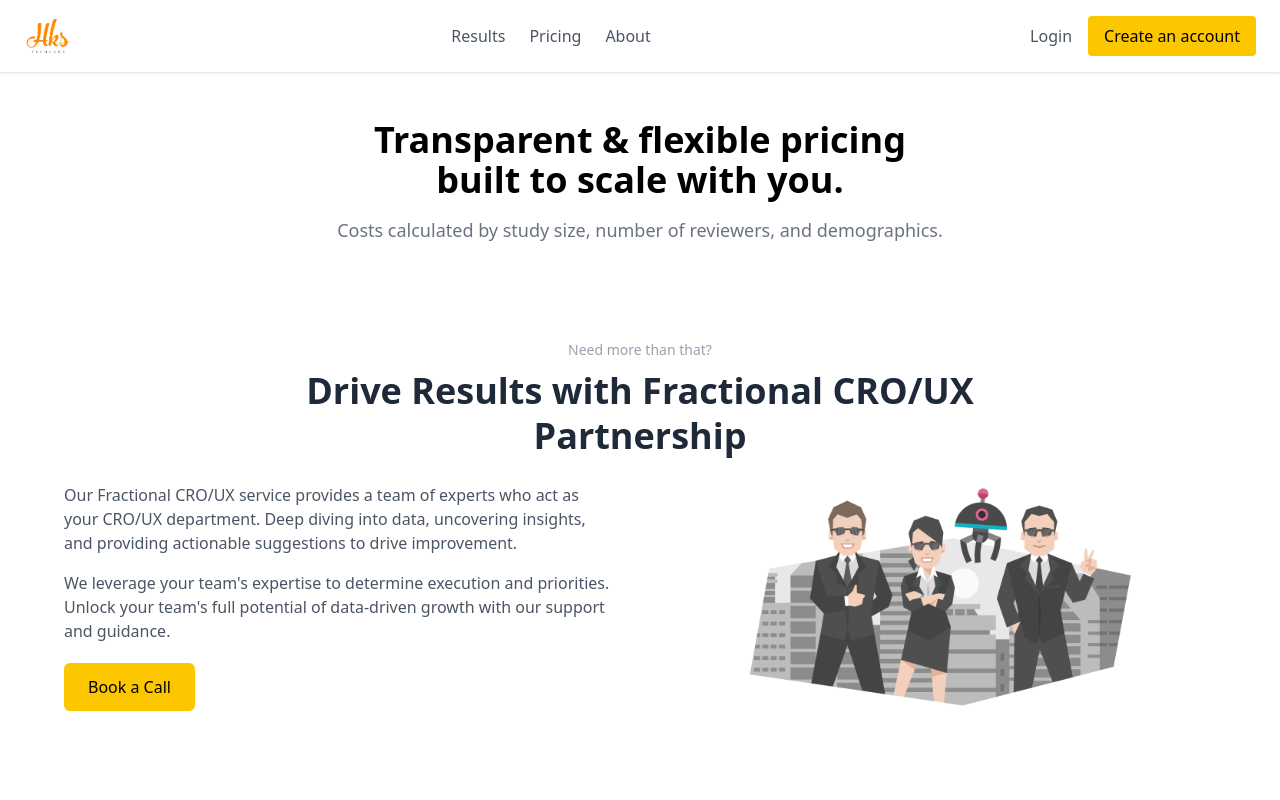
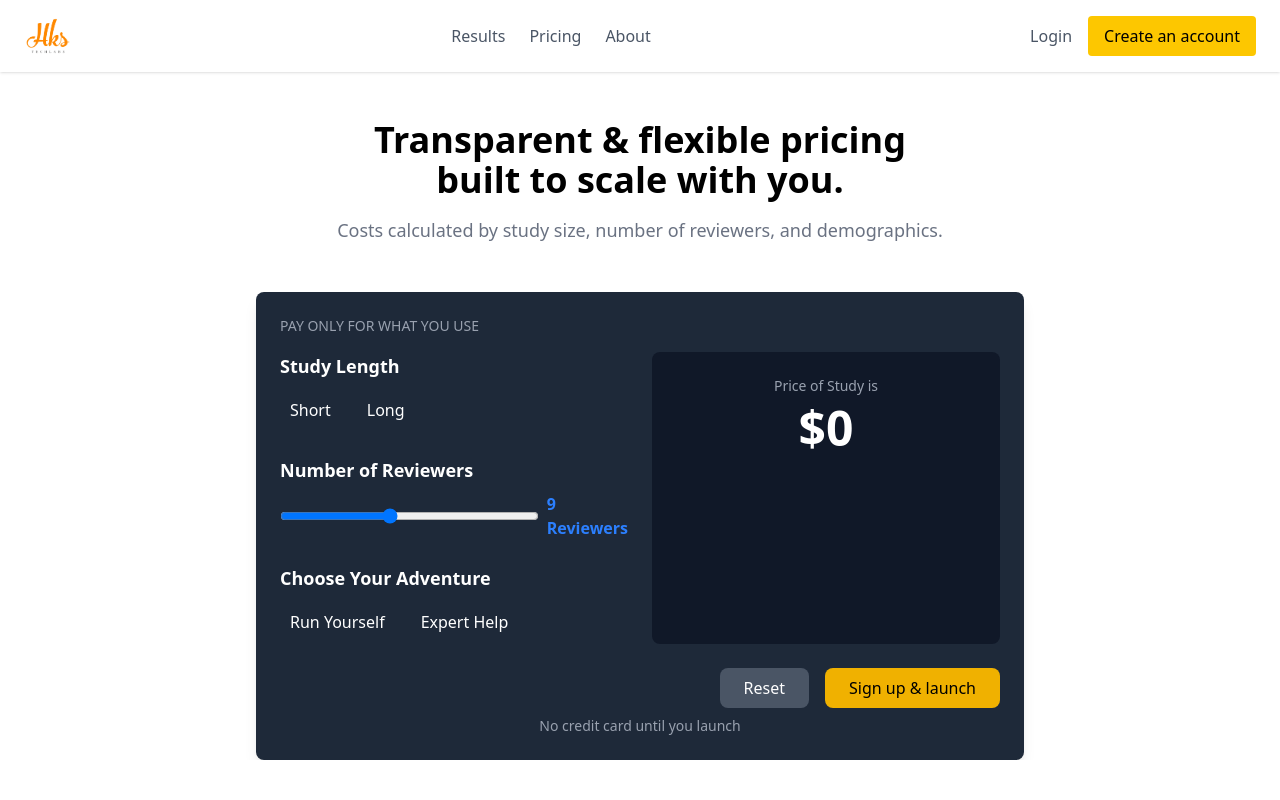
Before and after one commit to usmanhasann/hkslabsAssignment, a React (Vite) app: page / in a window 1280 px wide. Shown: the top 800 px of the page. Built offline with nearby package versions, Linux system fonts and the light colour scheme.

Commit message:
Create SubscriptionP;an component

```diff
--- a/src/App.jsx
+++ b/src/App.jsx
@@ -2,12 +2,14 @@ import React from "react";
 import "./App.css";
 import Header from "./components/Header";
 import Hero from "./components/Hero";
+import SubscriptionPlan from "./components/SubscriptionPlan";
 import AboutUs from "./components/AboutUs";
 function App() {
   return (
     <>
       <Header />
       <Hero />
+      <SubscriptionPlan />
       <AboutUs />
     </>
   );
--- /dev/null
+++ b/src/components/SubscriptionPlan.jsx
@@ -0,0 +1,142 @@
+import React, { useState } from "react";
+
+const SubscriptionPlan = () => {
+  const [studyLength, setStudyLength] = useState("");
+  const [adventure, setAdventure] = useState("");
+  const [reviewers, setReviewers] = useState(9);
+
+  const chooseStudyLength = (choice) => {
+    setStudyLength(choice);
+  };
+
+  const chooseAdventure = (choice) => {
+    setAdventure(choice);
+  };
+
+  const handleSliderChange = (e) => {
+    setReviewers(parseInt(e.target.value));
+  };
+
+  // Calculate price
+  let price = 0;
+  if (studyLength === "short") {
+    price += reviewers * 40;
+  } else if (studyLength === "long") {
+    price += reviewers * 70;
+  }
+  if (adventure === "self") {
+    price += 200;
+  } else if (adventure === "expert") {
+    price += 500;
+  }
+
+  return (
+    <div className="max-w-3xl mx-auto p-6 bg-gray-800 text-white rounded-lg shadow-lg">
+      <div className="mb-4">
+        <h2 className="text-sm uppercase text-gray-400">
+          Pay only for what you use
+        </h2>
+      </div>
+
+      <div className="grid grid-cols-1 md:grid-cols-2 gap-6">
+        {/* Options */}
+        <div className="space-y-6">
+          {/* Study Length */}
+          <div>
+            <h3 className="text-lg font-semibold mb-2">Study Length</h3>
+            <div className="flex space-x-4">
+              <div
+                className={`p-2 rounded-lg cursor-pointer border-2 ${
+                  studyLength === "short"
+                    ? "border-blue-500"
+                    : "border-transparent hover:border-gray-500"
+                }`}
+                onClick={() => chooseStudyLength("short")}
+              >
+                Short
+              </div>
+              <div
+                className={`p-2 rounded-lg cursor-pointer border-2 ${
+                  studyLength === "long"
+                    ? "border-blue-500"
+                    : "border-transparent hover:border-gray-500"
+                }`}
+                onClick={() => chooseStudyLength("long")}
+              >
+                Long
+              </div>
+            </div>
+          </div>
+
+          {/* Number of Reviewers */}
+          <div>
+            <h3 className="text-lg font-semibold mb-2">Number of Reviewers</h3>
+            <div className="flex items-center space-x-2">
+              <input
+                type="range"
+                min="1"
+                max="20"
+                value={reviewers}
+                onChange={handleSliderChange}
+                className="w-full h-2 bg-gray-600 rounded-lg"
+              />
+              <span className="text-blue-500 font-semibold">
+                {reviewers} Reviewers
+              </span>
+            </div>
+          </div>
+
+          {/* Choose Your Adventure */}
+          <div>
+            <h3 className="text-lg font-semibold mb-2">
+              Choose Your Adventure
+            </h3>
+            <div className="flex space-x-4">
+              <div
+                className={`p-2 rounded-lg cursor-pointer border-2 ${
+                  adventure === "self"
+                    ? "border-blue-500"
+                    : "border-transparent hover:border-gray-500"
+                }`}
+                onClick={() => chooseAdventure("self")}
+              >
+                Run Yourself
+              </div>
+              <div
+                className={`p-2 rounded-lg cursor-pointer border-2 ${
+                  adventure === "expert"
+                    ? "border-blue-500"
+                    : "border-transparent hover:border-gray-500"
+                }`}
+                onClick={() => chooseAdventure("expert")}
+              >
+                Expert Help
+              </div>
+            </div>
+          </div>
+        </div>
+
+        {/* Price */}
+        <div className="flex flex-col items-center bg-gray-900 p-6 rounded-lg">
+          <p className="text-gray-400 text-sm mb-2">Price of Study is</p>
+          <h1 className="text-5xl font-bold">${price}</h1>
+        </div>
+      </div>
+
+      {/* Buttons */}
+      <div className="flex justify-end mt-6 space-x-4">
+        <button className="px-6 py-2 bg-gray-600 text-white rounded-lg hover:bg-gray-700">
+          Reset
+        </button>
+        <button className="px-6 py-2 bg-yellow-500 text-black rounded-lg hover:bg-yellow-600">
+          Sign up & launch
+        </button>
+      </div>
+      <p className="text-gray-400 text-sm mt-2 text-center">
+        No credit card until you launch
+      </p>
+    </div>
+  );
+};
+
+export default SubscriptionPlan;
```
